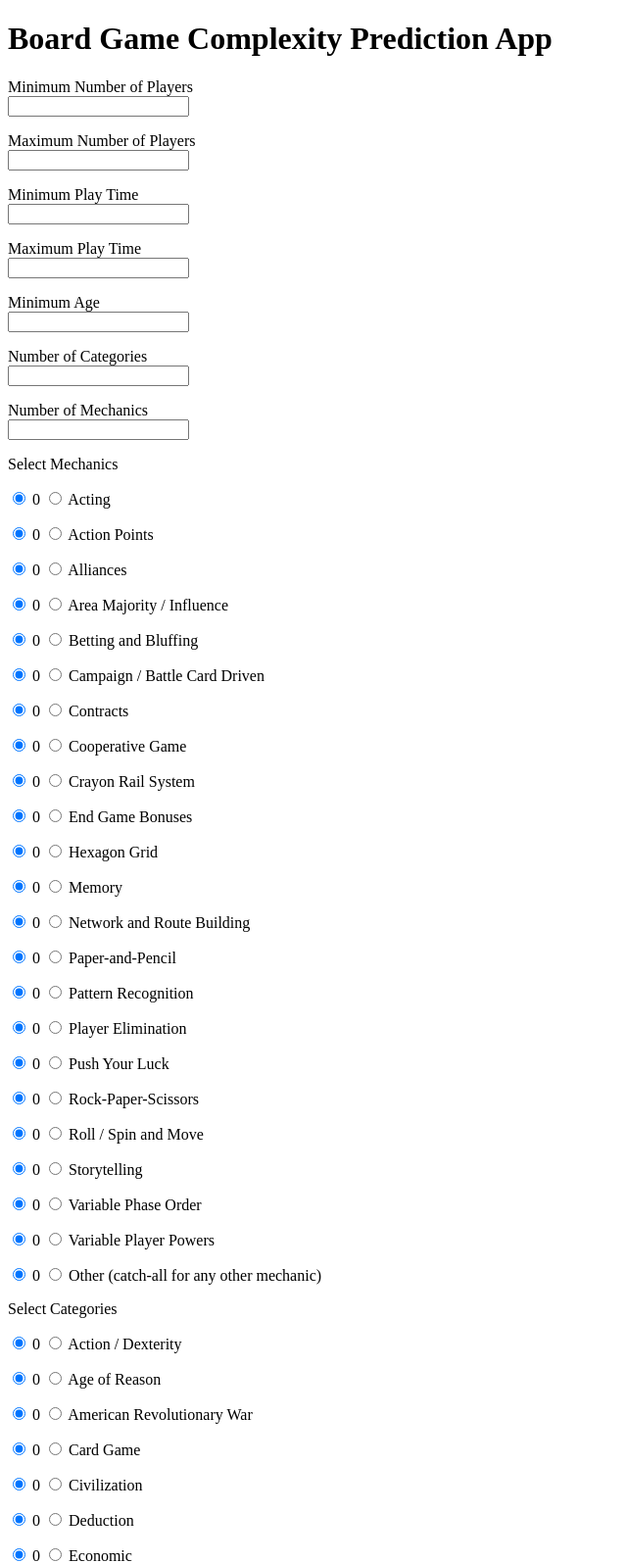
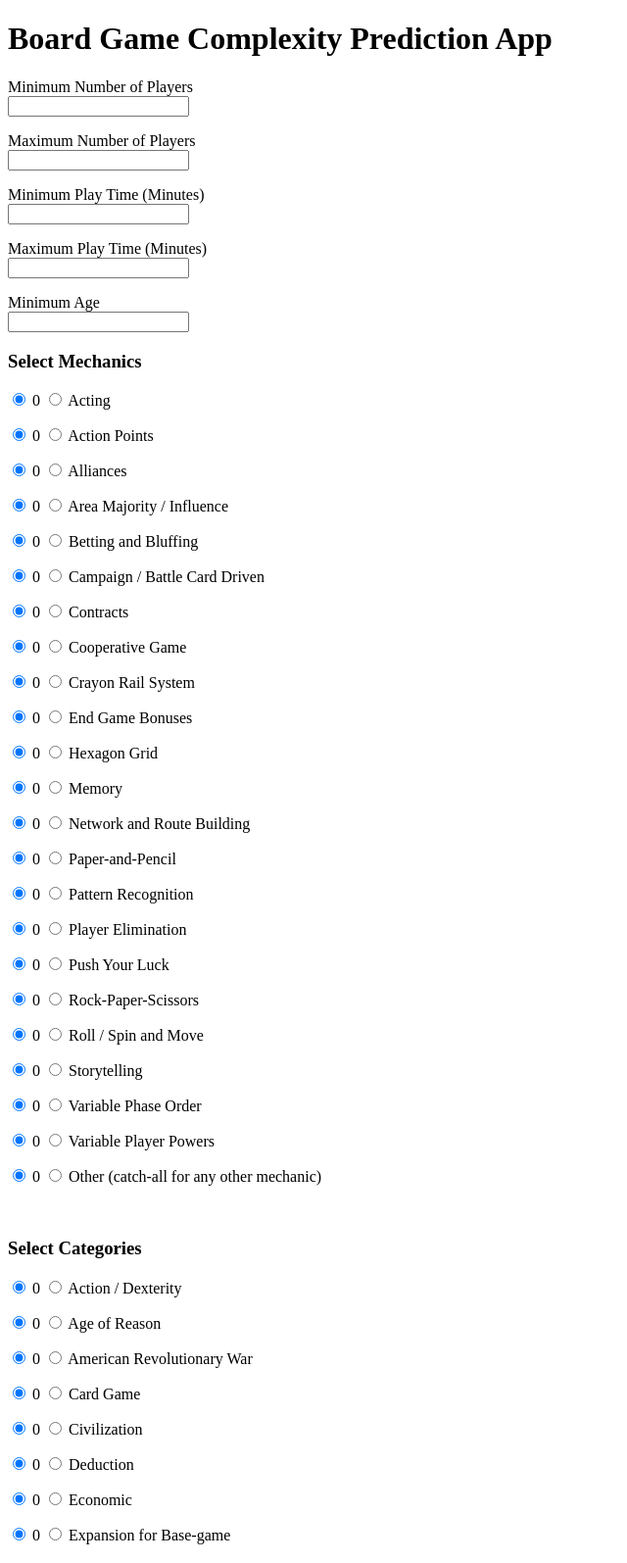
Before and after one commit to q-downgrade/board-game-complexity-predictor, a Flask app: page / in a window 1280 px wide. Shown: the top 1595 px of the page at 98% size, without its empty margins (0-640 px from the left). Run offline with Flask 2, Linux system fonts and the light colour scheme; parts of the project's set-up code (start-up, migrations or seed data) failed here and were passed over.

Commit message:
tweaked model

```diff
--- a/templates/index.html
+++ b/templates/index.html
@@ -15,26 +15,19 @@
 			<input type="number" name="maxplayers">
 		</p>
 		<p>
-			<label for="minplaytime">Minimum Play Time</label><br>
+			<label for="minplaytime">Minimum Play Time (Minutes)</label><br>
 			<input type="number" name="minplaytime">
 		</p>
 		<p>
-			<label for="maxplaytime">Maximum Play Time</label><br>
+			<label for="maxplaytime">Maximum Play Time (Minutes)</label><br>
 			<input type="number" name="maxplaytime">
 		</p>
         <p>
 			<label for="minage">Minimum Age</label><br>
 			<input type="number" name="minage">
         </p>
-        <p>
-			<label for="boardgamecategory_cnt">Number of Categories</label><br>
-			<input type="number" name="boardgamecategory_cnt">
         </p>
-        <p>
-			<label for="boardgamemechanic_cnt">Number of Mechanics</label><br>
-			<input type="number" name="boardgamemechanic_cnt">
-        </p>
-          <p>Select Mechanics</p>
+          <p><h3>Select Mechanics</h3></p>
           <p>
           <input type="radio" id="Mechanic Acting" name="Mechanic Acting" value=0 checked>
           <label for="Mechanic Acting">0</label>
@@ -174,7 +167,8 @@
           <input type="radio" id="Mechanic Other" name="Mechanic Other" value=1>
           <label for="Mechanic Other"> Other (catch-all for any other mechanic)</label>
          </p>
-          <p>Select Categories</p>
+         <br>
+          <p><h3>Select Categories</h3></p>
           <p>
             <input type="radio" id="Category Action / Dexterity" name="Category Action / Dexterity" value=0 checked>
             <label for="Category Action / Dexterity">0</label>
```
Also changed, not shown: 2 other files.
